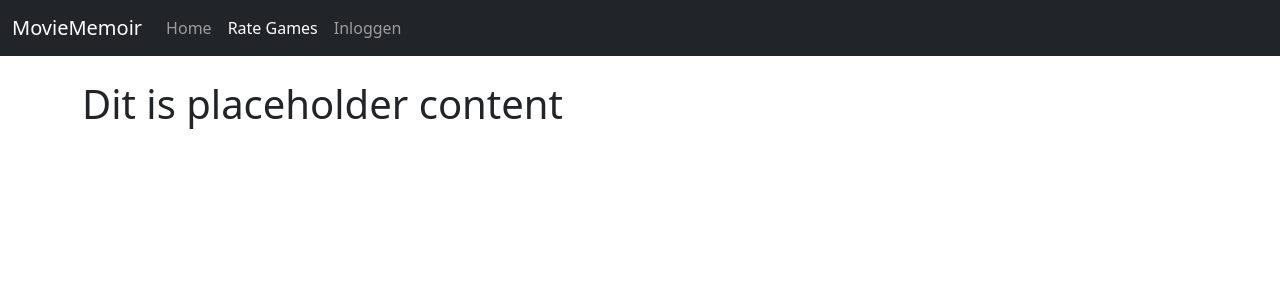
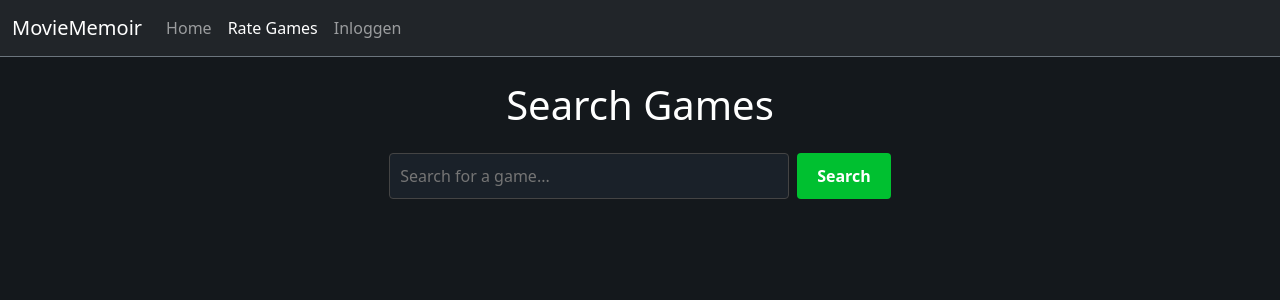
Before and after one commit to Dijksterhuisa/Webtech_RateBait, a Flask app: page /rategames in a window 1280 px wide. Shown: the top 300 px of the page. Run offline with Flask 3, Linux system fonts and the light colour scheme; parts of the project's set-up code (start-up, migrations or seed data) failed here and were passed over.

Commit message:
add search function

```diff
--- a/app.py
+++ b/app.py
@@ -1,8 +1,14 @@
-from flask import Flask, render_template, flash, redirect, url_for
+from flask import Flask, render_template, flash, request, redirect, url_for
 from wtforms import StringField, SubmitField
 from flask_wtf import FlaskForm
+from models import db, Game, Review, User
+from flask_sqlalchemy import SQLAlchemy
+from api import search_game, get_game_by_id, format_cover_url
 
 app = Flask(__name__)
+app.config['SQLALCHEMY_DATABASE_URI'] = 'sqlite:///database.db'
+
+db.init_app(app)
 
 # CSRF-beveiliging vereist een secret key
 app.config['SECRET_KEY'] = 'mijngeheimesleutel'
@@ -16,10 +22,76 @@ def index() -> str:
     """Homepage route."""
     return render_template("home.html")
 
-@app.route("/rategames")
-def bestemmingen() -> str:
-    """W.I.P bestemmingen pagina voor testen van navbar W.I.P"""
-    return render_template("rategames.html")
+@app.route('/rategames', methods=['GET', 'POST'])
+def rategames():
+    games = []
+    query = ""
+
+    if request.method == 'POST':
+        query = request.form.get('search_query')
+        if query:
+            raw_results = search_game(query)
+            if raw_results:
+                seen_names = set()  # Set om unieke gametitels bij te houden
+                for item in raw_results:
+                    name = item.get('name')
+                    if name and name not in seen_names:
+                        seen_names.add(name)
+                        cover_data = item.get('cover')
+                        cover_url = cover_data.get('url') if cover_data else None
+                        games.append({
+                            'id': item.get('id'), # Capture the ID so we can link to it
+                            'name': item.get('name'),
+                            'cover_url': format_cover_url(cover_url)
+                        })
+
+    return render_template('rategames.html', games=games, query=query)
+
+@app.route('/game/<int:game_id>')
+def game_detail(game_id):
+    # 1. Fetch game details from the API
+    game_data = get_game_by_id(game_id)
+    if not game_data:
+        return "Game not found", 404
+
+    cover_data = game_data.get('cover')
+    cover_url = format_cover_url(cover_data.get('url') if cover_data else None)
+
+    # 2. Fetch local reviews from our database
+    db_game = db.session.get(Game, game_id)
+    reviews = db_game.reviews if db_game else []
+
+    return render_template('game.html', game=game_data, cover_url=cover_url, reviews=reviews)
+
+@app.route('/game/<int:game_id>/review', methods=['POST'])
+def add_review(game_id):
+    rating = request.form.get('rating')
+    content = request.form.get('content')
+
+    # 1. Check if the game is in our database yet. If not, add it.
+    game = Game.query.get(game_id)
+    if not game:
+        api_game = get_game_by_id(game_id)
+        cover_data = api_game.get('cover')
+        cover_url = format_cover_url(cover_data.get('url') if cover_data else None)
+
+        game = Game(id=game_id, title=api_game.get('name'), cover_url=cover_url)
+        db.session.add(game)
+
+    # 2. Create a dummy user if one doesn't exist (since we don't have a login system yet)
+    user = User.query.first()
+    if not user:
+        user = User(username="PlayerOne", email="player@example.com")
+        db.session.add(user)
+        db.session.commit() # Commit the user so they get an ID
+
+    # 3. Save the review
+    review = Review(rating=int(rating), content=content, user_id=user.id, game_id=game.id)
+    db.session.add(review)
+    db.session.commit()
+
+    return redirect(url_for('game_detail', game_id=game_id))
+
 
 @app.route("/login", methods=["GET", "POST"])
 def login() -> str:
@@ -39,4 +111,9 @@ def login() -> str:
 
 
 if __name__ == "__main__":
+    # Dit zorgt ervoor dat de tabellen worden aangemaakt als ze nog niet bestaan
+    with app.app_context():
+        db.create_all()
+        print("Database tabellen succesvol aangemaakt!")
+
     app.run(debug=True)
--- a/pyproject.toml
+++ b/pyproject.toml
@@ -5,7 +5,9 @@ description = "Add your description here"
 readme = "README.md"
 requires-python = ">=3.14"
 dependencies = [
+    "dotenv>=0.9.9",
     "flask>=3.1.3",
     "flask-sqlalchemy>=3.1.1",
     "flask-wtf>=1.2.2",
+    "requests>=2.33.1",
 ]
--- a/templates/base.html
+++ b/templates/base.html
@@ -3,14 +3,82 @@
 <head>
     <meta charset="UTF-8">
     <meta name="viewport" content="width=device-width, initial-scale=1">
-    <title>{% block title %}MovieMemoire{% endblock %}</title>
+    <title>{% block title %}RateBait{% endblock %}</title>
+    <link rel="icon" type="image/png" href="{{ url_for('static', filename='logo/fysiofitbuddy_logo.png') }}">
     <link href="https://cdn.jsdelivr.net/npm/bootstrap@5.3.3/dist/css/bootstrap.min.css" rel="stylesheet">
 </head>
 
 <body>
-
     {% include "components/navbar.html" %}
 
+    <style>
+    /* Letterboxd-stijl aanpassingen */
+    body { background: #14181c !important; color: white; }
+
+    .game-grid {
+        display: grid;
+        grid-template-columns: repeat(auto-fill, minmax(180px, 1fr));
+        gap: 25px;
+        padding-top: 20px;
+    }
+
+    .game-card {
+        background: #2c3440;
+        padding: 10px;
+        border-radius: 8px;
+        text-align: center;
+        transition: transform 0.2s, border 0.2s;
+        border: 2px solid transparent;
+        height: 100%;
+    }
+
+    .game-card:hover {
+        transform: scale(1.05);
+        border: 2px solid #00c030;
+    }
+
+    .game-card img {
+        width: 100%;
+        border-radius: 4px;
+        margin-bottom: 10px;
+    }
+
+    .game-card h3 {
+        font-size: 1.1rem;
+        margin: 0;
+        color: #fff;
+    }
+
+    .search-section {
+        text-align: center;
+        margin-bottom: 40px;
+    }
+
+    .search-input {
+        padding: 10px;
+        width: 100%;
+        max-width: 400px;
+        border-radius: 4px;
+        border: 1px solid #444;
+        background: #1a2129;
+        color: white;
+    }
+
+    .btn-search {
+        padding: 10px 20px;
+        background: #00c030;
+        border: none;
+        border-radius: 4px;
+        color: white;
+        font-weight: bold;
+    }
+
+    .btn-search:hover {
+        background: #00a028;
+    }
+
+    a { text-decoration: none; }
+    </style>
     <main class="container py-4">
         {% block content %} {% endblock %}
     </main>
--- a/templates/components/navbar.html
+++ b/templates/components/navbar.html
@@ -1,4 +1,4 @@
-<nav class="navbar navbar-expand-lg navbar-dark bg-dark">
+<nav class="navbar navbar-expand-lg navbar-dark bg-dark border-bottom border-secondary">
     <div class="container-fluid">
       <a class="navbar-brand" href="/">MovieMemoir</a>
 
--- a/templates/rategames.html
+++ b/templates/rategames.html
@@ -1,9 +1,32 @@
 {% extends "base.html" %}
 
-{% block title %} MovieMomoir - bestemmingen {% endblock %}
+{% block title %} RateBait - Rate Games {% endblock %}
 
 {% block content %}
+<div class="search-section">
+    <h1 class="mb-4">Search Games</h1>
+    <form method="POST" class="d-flex justify-content-center gap-2">
+        <input type="text" name="search_query" class="search-input" placeholder="Search for a game..." value="{{ query if query }}">
+        <button type="submit" class="btn-search">Search</button>
+    </form>
+</div>
 
-<h1> Dit is placeholder content </h1>
+<div class="game-grid">
+    {% for game in games %}
+    <a href="/game/{{ game.id }}">
+        <div class="game-card">
+            <img src="{{ game.cover_url }}" alt="{{ game.name }} Cover">
+            <h3>{{ game.name }}</h3>
+        </div>
+    </a>
+    {% endfor %}
+</div>
+
+{# Alleen tonen als er gezocht is (query bestaat) maar er geen games zijn gevonden #}
+{% if query and not games %}
+<div class="text-center w-100 mt-5">
+    <p class="text-muted">No games found for "{{ query }}". Try another search!</p>
+</div>
+{% endif %}
 
 {% endblock %}
```
Also changed, not shown: templates/game.html (+118 -40 lines), templates/index.html (deleted, +0 -38 lines), requirements.txt (added), 1 other file.
